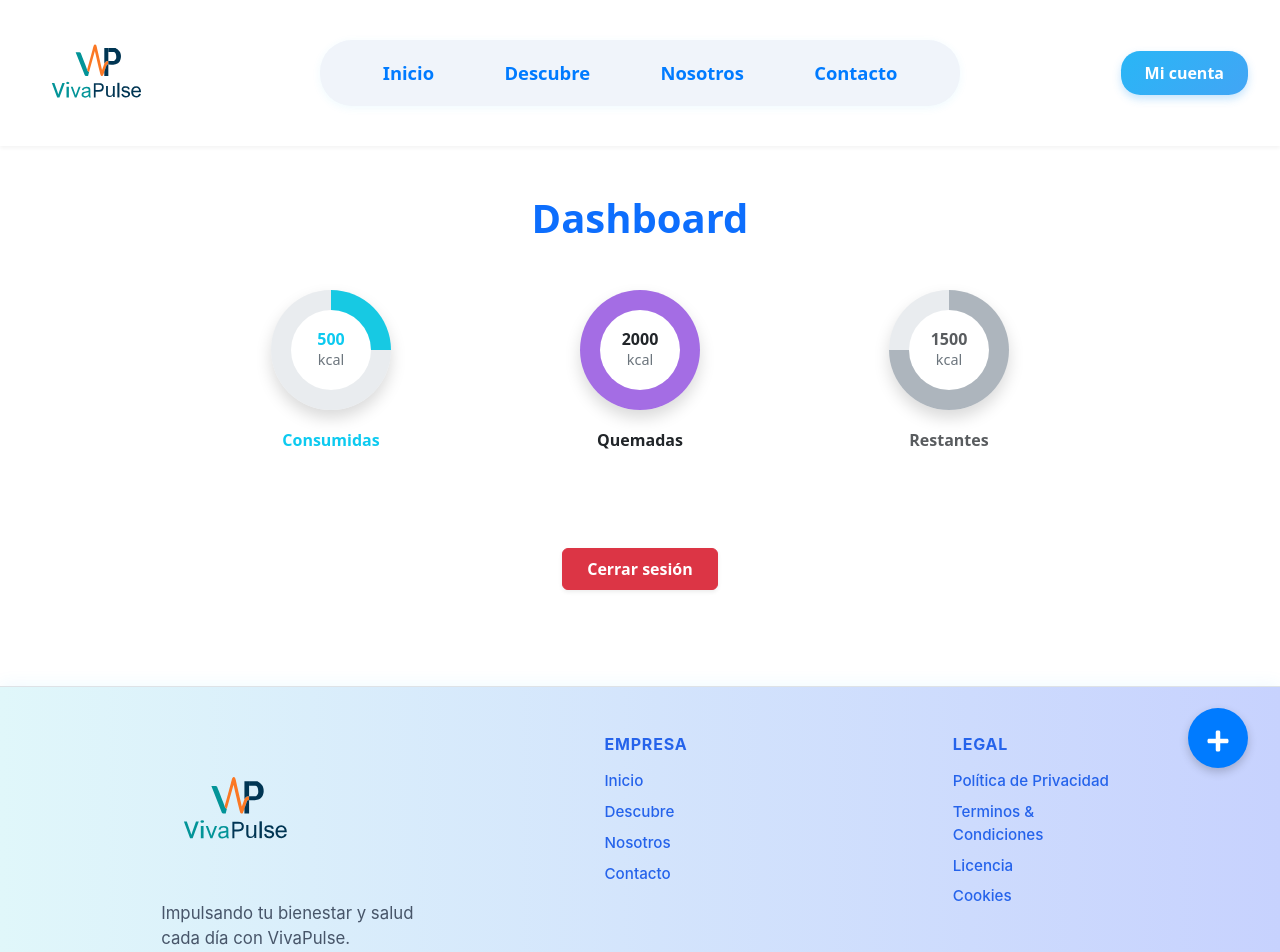
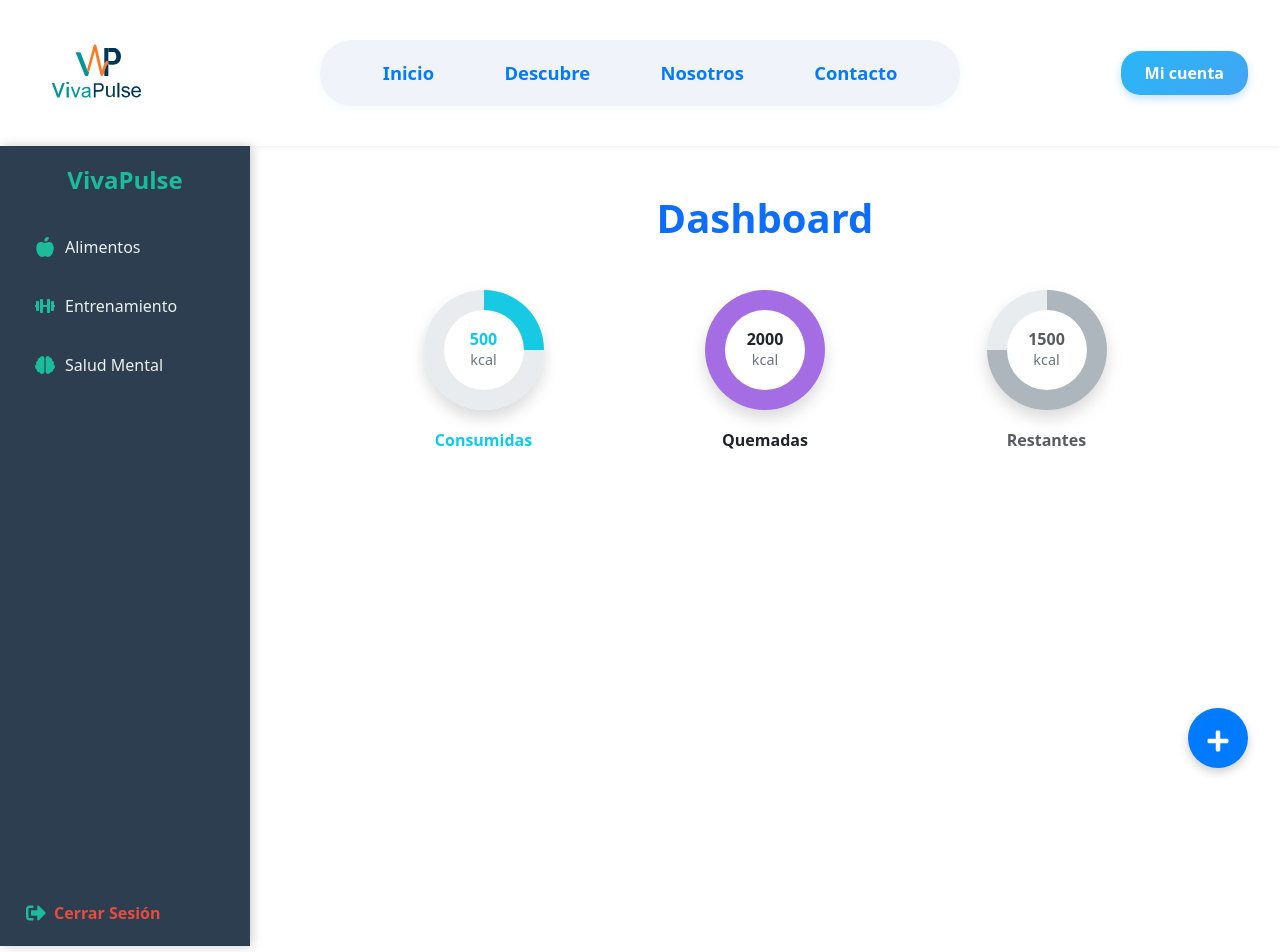
Before and after one commit to davidp209/vivapulsefront, a React (Vite) app: page /dashboard in a window 1280 px wide. Shown: the top 952 px of the page. Built offline with nearby package versions, Linux system fonts and the light colour scheme; no server answers; sample sign-in values are in the browser's storage.

Commit message:
Enhance Dashboard layout with sidebar navigation and welcome section; improve styling and user experience

```diff
--- a/src/pages/Dashboard/Dashboard.css
+++ b/src/pages/Dashboard/Dashboard.css
@@ -1,4 +1,4 @@
- .circle-chart {
+.circle-chart {
       width: 120px;
       height: 120px;
       border-radius: 50%;
@@ -48,3 +48,114 @@
       font-weight: 500;
       font-size: 1rem;
     }
+
+    .dashboard-wrapper {
+    display: flex;
+    height: 100vh; /* Asegura que ocupe toda la altura de la ventana */
+}
+
+.sidebar {
+    width: 250px;
+    background-color: #2c3e50; /* Fondo oscuro */
+    color: #ecf0f1; /* Texto claro */
+    display: flex;
+    flex-direction: column;
+    justify-content: space-between;
+    padding: 20px;
+    box-shadow: 2px 0 10px rgba(0, 0, 0, 0.2);
+    z-index: 1000;
+}
+
+.sidebar-title {
+    font-size: 24px;
+    font-weight: bold;
+    text-align: center;
+    margin-bottom: 30px;
+    color: #1abc9c; /* Verde claro */
+}
+
+.sidebar-menu {
+    list-style: none;
+    padding: 0;
+    margin: 0;
+    flex-grow: 1;
+}
+
+.sidebar-menu li {
+    display: flex;
+    align-items: center;
+    padding: 10px 15px;
+    margin-bottom: 15px;
+    border-radius: 5px;
+    cursor: pointer;
+    transition: background-color 0.3s ease;
+}
+
+.sidebar-menu li:hover {
+    background-color: #34495e; /* Fondo más oscuro al pasar el mouse */
+}
+
+.sidebar-icon {
+    font-size: 20px;
+    margin-right: 10px;
+    color: #1abc9c; /* Verde claro */
+}
+
+.sidebar-menu li span {
+    font-size: 16px;
+    font-weight: 500;
+}
+
+.sidebar-footer {
+    text-align: center;
+    margin-top: auto;
+}
+
+.logout-btn {
+    background: none;
+    border: none;
+    color: #e74c3c; /* Rojo */
+    font-size: 16px;
+    font-weight: bold;
+    display: flex;
+    align-items: center;
+    justify-content: center;
+    cursor: pointer;
+    transition: color 0.3s ease;
+}
+
+.logout-btn:hover {
+    color: #c0392b; /* Rojo más oscuro */
+}
+
+.logout-btn .sidebar-icon {
+    margin-right: 8px;
+}
+
+.welcome-card {
+    width: 100%;
+    max-width: 600px;
+}
+
+.welcome-card .card {
+    background-color: #ffffff; /* Fondo blanco */
+    border-radius: 10px; /* Bordes redondeados */
+    box-shadow: 0 4px 10px rgba(0, 0, 0, 0.1); /* Sombra suave */
+    padding: 20px;
+    text-align: center;
+}
+
+.welcome-card h2 {
+    font-size: 28px;
+    color: #007bff; /* Azul primario */
+}
+
+.welcome-card p {
+    font-size: 16px;
+    color: #6c757d; /* Texto gris */
+}
+
+.welcome-card p span {
+    color: #343a40; /* Texto más oscuro */
+    font-weight: bold;
+}
--- a/src/pages/Dashboard/Dashboard.jsx
+++ b/src/pages/Dashboard/Dashboard.jsx
@@ -1,22 +1,48 @@
 import useUserDetails from "../../hooks/useUserDetails";
 import "./Dashboard.css";
-
-
+import { FaAppleAlt, FaDumbbell, FaBrain, FaSignOutAlt } from "react-icons/fa";
 
 const Dashboard = () => {
-
-    if (!localStorage.getItem('token')) {
-        window.location.href = '/login'; // Redirección si no hay token
-    }
-    const logout = () => {
-        localStorage.removeItem('token');
-        window.location.href = '/login'; // Redirección tras cerrar sesión
-
+    if (!localStorage.getItem("token")) {
+        window.location.href = "/login"; // Redirección si no hay token
     }
 
+    const logout = () => {
+        localStorage.removeItem("token");
+        window.location.href = "/login"; // Redirección tras cerrar sesión
+    };
+
     const { userDetails, buscando } = useUserDetails();
+
     return (
-        <div className="dashboard-container d-flex flex-column align-items-center pt-5 pb-5">
+        <div className="dashboard-wrapper d-flex">
+            {/* Barra lateral */}
+            <div className="sidebar">
+                <h3 className="sidebar-title">VivaPulse</h3>
+                <ul className="sidebar-menu">
+                    <li>
+                        <FaAppleAlt className="sidebar-icon" />
+                        <span>Alimentos</span>
+                    </li>
+                    <li>
+                        <FaDumbbell className="sidebar-icon" />
+                        <span>Entrenamiento</span>
+                    </li>
+                    <li>
+                        <FaBrain className="sidebar-icon" />
+                        <span>Salud Mental</span>
+                    </li>
+                </ul>
+                <div className="sidebar-footer">
+                    <button className="logout-btn" onClick={logout}>
+                        <FaSignOutAlt className="sidebar-icon" />
+                        <span>Cerrar Sesión</span>
+                    </button>
+                </div>
+            </div>
+
+            {/* Contenido principal */}
+            <div className="dashboard-container flex-grow-1 d-flex flex-column align-items-center pt-5 pb-5">
                 <h1 className="mb-4 fw-bold text-primary">Dashboard</h1>
 
                 <div className="container py-4">
@@ -53,25 +79,26 @@ const Dashboard = () => {
                     </div>
                 </div>
 
-            <div className="user-info mt-5 text-center">
+                {/* Nueva sección de bienvenida */}
+                <div className="welcome-card mt-5 text-center">
                     {buscando && <p className="text-secondary">Cargando datos del usuario...</p>}
                     {userDetails && (
-                    <div className="card p-4 shadow-sm border-0">
-                        <h2 className="fw-bold mb-2 text-success">
-                            Bienvenido, {userDetails.firstName} {userDetails.lastName}
+                        <div className="card p-4 shadow-lg border-0">
+                            <h2 className="fw-bold mb-3 text-primary">
+                                ¡Hola, {userDetails.firstName}!
                             </h2>
-                        <p className="mb-0 text-secondary">Tu email es: <span className="fw-semibold">{userDetails.email}</span></p>
+                            <p className="mb-2 text-secondary">
+                                Nos alegra verte de nuevo. Aquí tienes un resumen de tu progreso.
+                            </p>
+                            <p className="text-muted">
+                                Tu email registrado es: <span className="fw-semibold">{userDetails.email}</span>
+                            </p>
                         </div>
                     )}
                 </div>
-
-            <button
-                onClick={logout}
-                className="btn btn-danger mt-4 px-4 py-2 fw-bold shadow-sm"
-            >
-                Cerrar sesión
-            </button>
+            </div>
         </div>
     );
-}
+};
+
 export default Dashboard;
```
Lines whose indentation alone changed are shown as unchanged.
